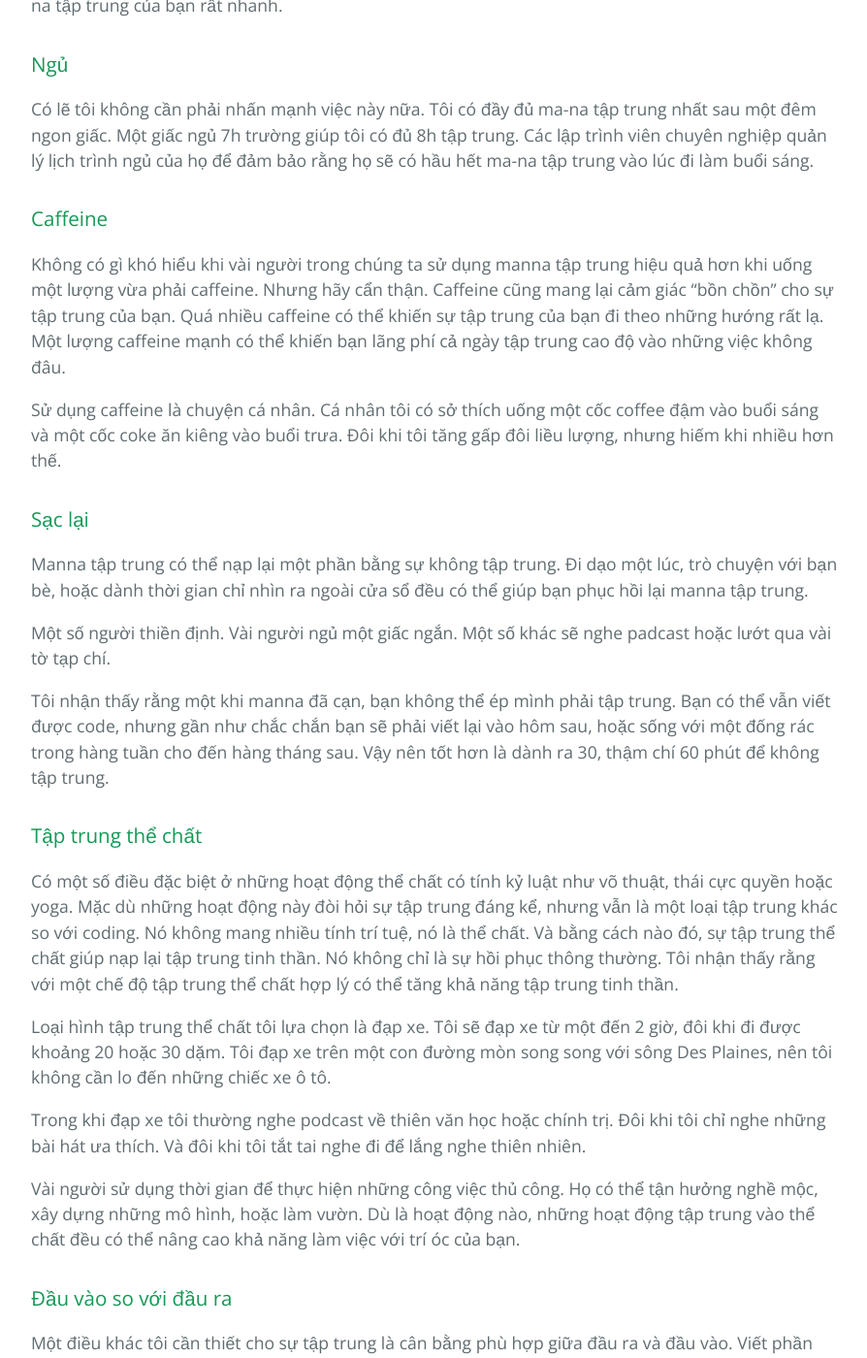
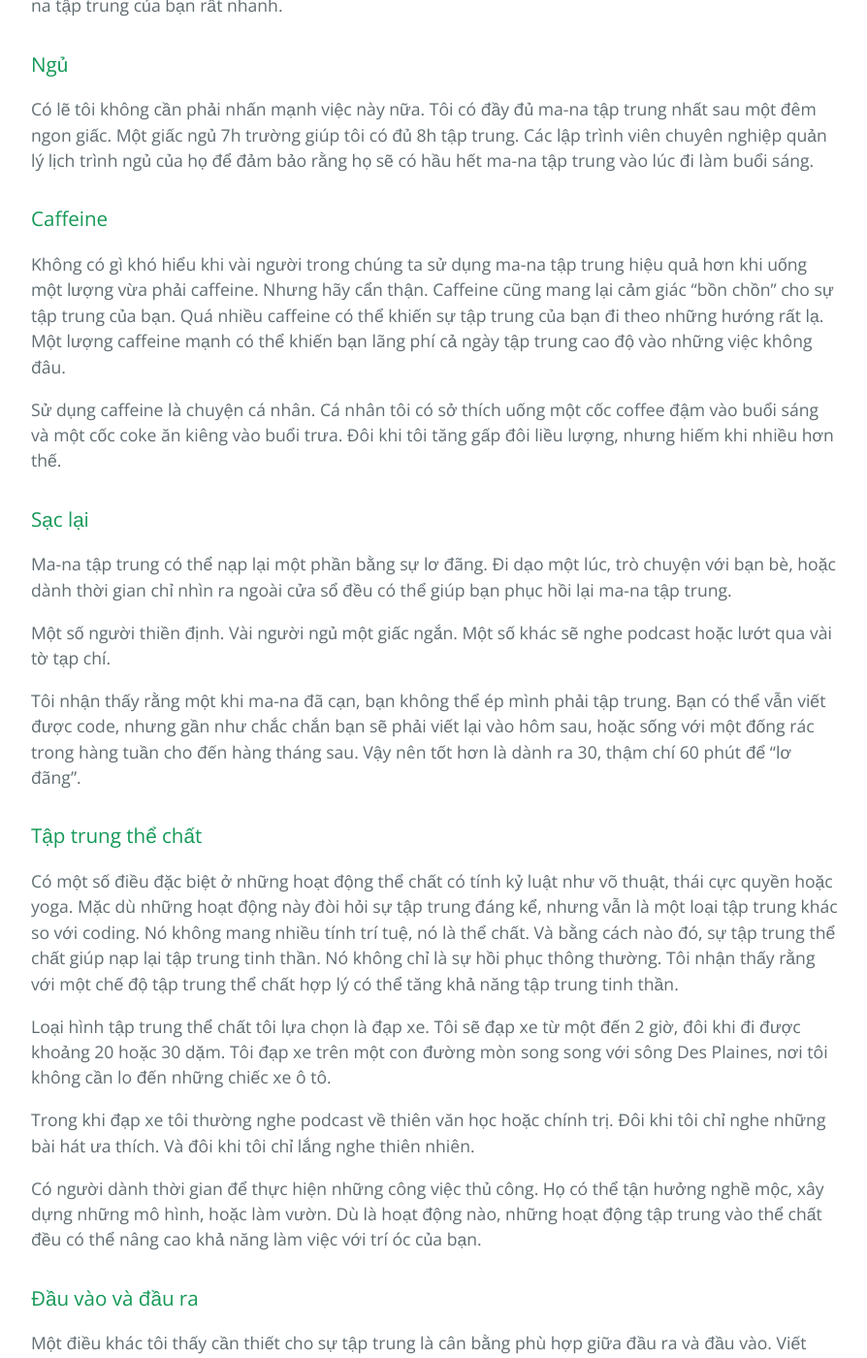
Before and after one commit to HaiBV/haibv.github.io, a Jekyll site: the page built from clean-coder/chapter-9-time-management.md, in a window 1280 px wide and 1400 px high, scrolled down 5889 px. Shown: the whole window at 97% size, without its empty margins (192-1086 px from the left). Built offline with Jekyll 4.4.1, drawn with Linux system fonts in a browser that asks for light colours; our own code applies the rules of GitHub Pages for plain Markdown files; some of the changed text lies outside the part shown.

Commit message:
Book - The Clean Coder - Correction - C9

```diff
--- a/clean-coder/chapter-9-time-management.md
+++ b/clean-coder/chapter-9-time-management.md
@@ -121,31 +121,31 @@ Có lẽ tôi không cần phải nhấn mạnh việc này nữa. Tôi có đ
 
 ### Caffeine
 
-Không có gì khó hiểu khi vài người trong chúng ta sử dụng manna tập trung hiệu quả hơn khi uống một lượng vừa phải caffeine. Nhưng hãy cẩn thận. Caffeine cũng mang lại cảm giác "bồn chồn" cho sự tập trung của bạn. Quá nhiều caffeine có thể khiến sự tập trung của bạn đi theo những hướng rất lạ. Một lượng caffeine mạnh có thể khiến bạn lãng phí cả ngày tập trung cao độ vào những việc không đâu.
+Không có gì khó hiểu khi vài người trong chúng ta sử dụng ma-na tập trung hiệu quả hơn khi uống một lượng vừa phải caffeine. Nhưng hãy cẩn thận. Caffeine cũng mang lại cảm giác "bồn chồn" cho sự tập trung của bạn. Quá nhiều caffeine có thể khiến sự tập trung của bạn đi theo những hướng rất lạ. Một lượng caffeine mạnh có thể khiến bạn lãng phí cả ngày tập trung cao độ vào những việc không đâu.
 
 Sử dụng caffeine là chuyện cá nhân. Cá nhân tôi có sở thích uống một cốc coffee đậm vào buổi sáng và một cốc coke ăn kiêng vào buổi trưa. Đôi khi tôi tăng gấp đôi liều lượng, nhưng hiếm khi nhiều hơn thế.
 
 ### Sạc lại
 
-Manna tập trung có thể nạp lại một phần bằng sự không tập trung. Đi dạo một lúc, trò chuyện với bạn bè, hoặc dành thời gian chỉ nhìn ra ngoài cửa sổ đều có thể giúp bạn phục hồi lại manna tập trung.
+Ma-na tập trung có thể nạp lại một phần bằng sự lơ đãng. Đi dạo một lúc, trò chuyện với bạn bè, hoặc dành thời gian chỉ nhìn ra ngoài cửa sổ đều có thể giúp bạn phục hồi lại ma-na tập trung.
 
-Một số người thiền định. Vài người ngủ một giấc ngắn. Một số khác sẽ nghe padcast hoặc lướt qua vài tờ tạp chí.
+Một số người thiền định. Vài người ngủ một giấc ngắn. Một số khác sẽ nghe podcast hoặc lướt qua vài tờ tạp chí.
 
-Tôi nhận thấy rằng một khi manna đã cạn, bạn không thể ép mình phải tập trung. Bạn có thể vẫn viết được code, nhưng gần như chắc chắn bạn sẽ phải viết lại vào hôm sau, hoặc sống với một đống rác trong hàng tuần cho đến hàng tháng sau. Vậy nên tốt hơn là dành ra 30, thậm chí 60 phút để không tập trung.
+Tôi nhận thấy rằng một khi ma-na đã cạn, bạn không thể ép mình phải tập trung. Bạn có thể vẫn viết được code, nhưng gần như chắc chắn bạn sẽ phải viết lại vào hôm sau, hoặc sống với một đống rác trong hàng tuần cho đến hàng tháng sau. Vậy nên tốt hơn là dành ra 30, thậm chí 60 phút để "lơ đãng".
 
 ### Tập trung thể chất
 
 Có một số điều đặc biệt ở những hoạt động thể chất có tính kỷ luật như võ thuật, thái cực quyền hoặc yoga. Mặc dù những hoạt động này đòi hỏi sự tập trung đáng kể, nhưng vẫn là một loại tập trung khác so với coding. Nó không mang nhiều tính trí tuệ, nó là thể chất. Và bằng cách nào đó, sự tập trung thể chất giúp nạp lại tập trung tinh thần. Nó không chỉ là sự hồi phục thông thường. Tôi nhận thấy rằng với một chế độ tập trung thể chất hợp lý có thể tăng khả năng tập trung tinh thần.
 
-Loại hình tập trung thể chất tôi lựa chọn là đạp xe. Tôi sẽ đạp xe từ một đến 2 giờ, đôi khi đi được khoảng 20 hoặc 30 dặm. Tôi đạp xe trên một con đường mòn song song với sông Des Plaines, nên tôi không cần lo đến những chiếc xe ô tô.
+Loại hình tập trung thể chất tôi lựa chọn là đạp xe. Tôi sẽ đạp xe từ một đến 2 giờ, đôi khi đi được khoảng 20 hoặc 30 dặm. Tôi đạp xe trên một con đường mòn song song với sông Des Plaines, nơi tôi không cần lo đến những chiếc xe ô tô.
 
-Trong khi đạp xe tôi thường nghe podcast về thiên văn học hoặc chính trị. Đôi khi tôi chỉ nghe những bài hát ưa thích. Và đôi khi tôi tắt tai nghe đi để lắng nghe thiên nhiên.
+Trong khi đạp xe tôi thường nghe podcast về thiên văn học hoặc chính trị. Đôi khi tôi chỉ nghe những bài hát ưa thích. Và đôi khi tôi chỉ lắng nghe thiên nhiên.
 
-Vài người sử dụng thời gian để thực hiện những công việc thủ công. Họ có thể tận hưởng nghề mộc, xây dựng những mô hình, hoặc làm vườn. Dù là hoạt động nào, những hoạt động tập trung vào thể chất đều có thể nâng cao khả năng làm việc với trí óc của bạn.
+Có người dành thời gian để thực hiện những công việc thủ công. Họ có thể tận hưởng nghề mộc, xây dựng những mô hình, hoặc làm vườn. Dù là hoạt động nào, những hoạt động tập trung vào thể chất đều có thể nâng cao khả năng làm việc với trí óc của bạn.
 
-### Đầu vào so với đầu ra
+### Đầu vào và đầu ra
 
-Một điều khác tôi cần thiết cho sự tập trung là cân bằng phù hợp giữa đầu ra và đầu vào. Viết phần mềm là một hoạt động _sáng tạo_. Tôi nhận thấy rằng tôi sáng tạo nhất khi tôi tiếp xúc với sự sáng tạo của người khác. Do đó, tôi đọc rất nhiều tiểu thuyết khoa học viễn tưởng. Sự sáng tạo của những tác giả phần nào đó kích thích sự sáng tạo của tôi dành cho phần mềm.
+Một điều khác tôi thấy cần thiết cho sự tập trung là cân bằng phù hợp giữa đầu ra và đầu vào. Viết phần mềm là một hoạt động _sáng tạo_. Tôi nhận thấy rằng tôi sáng tạo nhất khi tôi tiếp xúc với sự sáng tạo của người khác. Do đó, tôi đọc rất nhiều tiểu thuyết khoa học viễn tưởng. Sự sáng tạo của những tác giả đó phần nào kích thích sự sáng tạo của tôi dành cho phần mềm.
 
 ## Hộp thời gian và Quả cà chua
 
```
